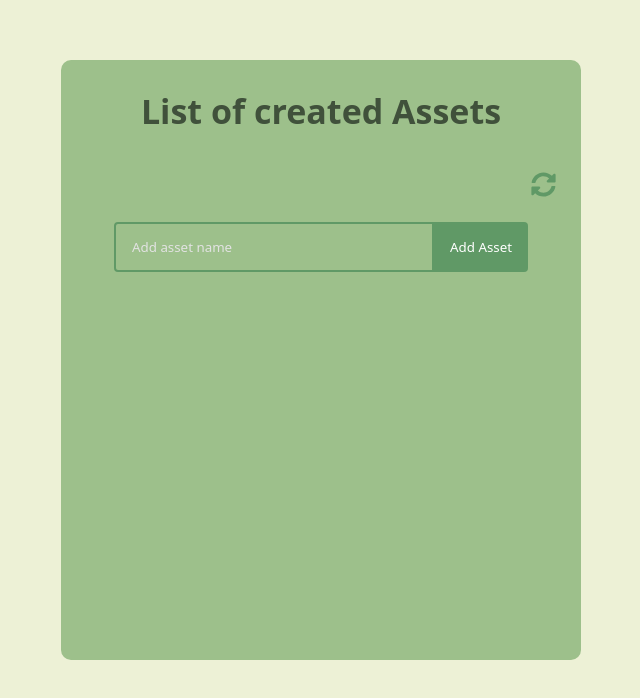
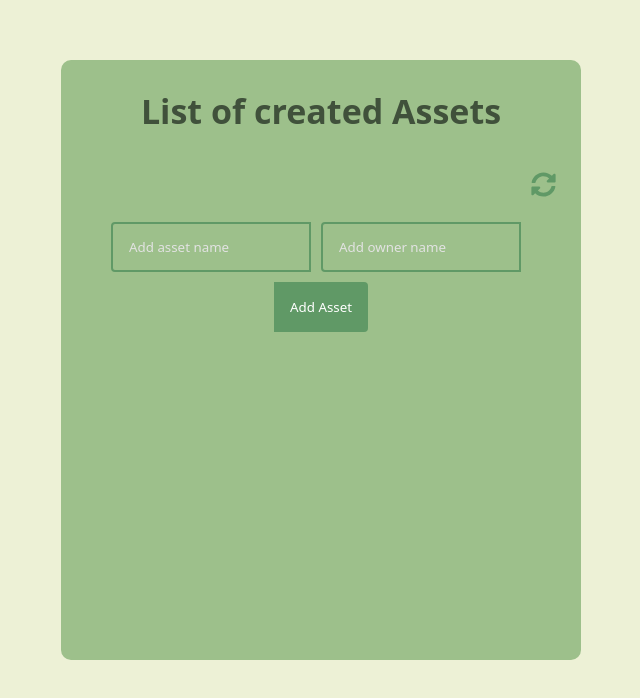
Before and after one commit to TallySolutions/Tally-Blockchain, a React (Create React App) app in the folder integerkey/integerkeyapp-react-web/: page / in a window 1280 px wide. Shown: the top 698 px of the page, without its empty margins (319-959 px from the left). Built offline with nearby package versions, Linux system fonts and the light colour scheme; no server answers.

Commit message:
added owner-propety. TODO: add chaincode function to transfer ownership

```diff
--- a/integerkey/integerkeyapp-react-web/src/App.css
+++ b/integerkey/integerkeyapp-react-web/src/App.css
@@ -34,14 +34,21 @@ h1 {
   margin-top: 10px;
 }
 
+.integerkey-form-inputs{
+  align-items: center;
+  margin-top: 0px;
+}
+
 .integerkey-input {
   padding: 14px 32px 14px 16px;
   border-radius: 4px 0 0 4px;
   border: 2px solid #609966;
   outline: none;
-  width: 320px;
+  width: 200px;
   background: transparent;
   color: #fff;
+  margin-bottom:10px;
+  margin-right: 10px;
 }
 
 .integerkey-input::placeholder {
--- a/integerkey/integerkeyapp-react-web/src/components/IntegerKeyForm.js
+++ b/integerkey/integerkeyapp-react-web/src/components/IntegerKeyForm.js
@@ -3,9 +3,14 @@ import React, {useState} from 'react' // useState is imported in order to track
 function IntegerKeyForm(props) {
     const [input_asset, setInputAsset] = useState('')  // name is taken as input
 
-    const handleChange = e =>{
+    const [input_owner, setInputOwner]= useState('')  // owner is taken as input
+
+    const handleChangeName = e =>{
         setInputAsset(e.target.value);
     }
+    const handleChangeOwner = e =>{
+      setInputOwner(e.target.value);
+  }
 
     const handleSubmit = e=>{
         e.preventDefault();  // preventing reloading of the page on clicking button
@@ -17,7 +22,8 @@ function IntegerKeyForm(props) {
                                             'Access-Control-Request-Headers' : 'Content-Type'
                                         },
                               body: JSON.stringify({
-                                Name: input_asset
+                                Name: input_asset,
+                                Owner: input_owner
                               })
                 })
                 .then(response => {
@@ -31,8 +37,9 @@ function IntegerKeyForm(props) {
                 } )
                 .then(data =>{
                            props.onSubmit({
-                                Name: data["Name"] ,
-                                displayValue: data["Name"] + " = " + data["Value"],
+                                Name: data.Name ,
+                                Owner: data.Owner,
+                                displayValue: data["Name"] + " = " + data["Value"] + " | owned by " + data["Owner"],
                                 isUpdating: false
                            });
                            setInputAsset('');
@@ -41,11 +48,19 @@ function IntegerKeyForm(props) {
 };
 
 
+// NOTE: FOR NOW, taking the owner name as input- instead of identifying the peer
+
   return (
     <form className='integerkey-form' onSubmit={handleSubmit}>
+        <div className='integerkey-form-inputs'>
+              <input type="text" placeholder="Add asset name" value={input_asset}
+                     name="assetname" className='integerkey-input' onChange={handleChangeName}
+              />
 
-        <input type="text" placeholder="Add asset name" value={input_asset} name="assetname" className='integerkey-input' onChange={handleChange}/>
-
+              <input type="text" placeholder="Add owner name" value={input_owner}
+                     name="assetowner" className='integerkey-input' onChange={handleChangeOwner}
+              />
+        </div>
         <button className='integerkey-button'>Add asset</button>
     </form>
   )
--- a/integerkey/integerkeyapp-react-web/src/components/IntegerKeyList.js
+++ b/integerkey/integerkeyapp-react-web/src/components/IntegerKeyList.js
@@ -65,7 +65,8 @@ class IntegerKeyList extends React.Component {
         },
         body: JSON.stringify({
           Name: asset.Name,
-          Value: "1"
+          Value: "1" ,
+          Owner: asset.Owner
         })
       })
         .then(response => {
@@ -82,8 +83,8 @@ class IntegerKeyList extends React.Component {
           }else{
             console.log(JSON.stringify(data));
             asset.Value = data.Value
-            asset.displayValue = data.Name + " = " + data.Value;
-            this.updateAsset(asset.Name, asset.Value)
+            asset.displayValue = data.Name + " = " + data.Value + " | owned by " + data.Owner;
+            this.updateAsset(asset.Name, asset.Value, asset.Owner)
           }
         });
 
@@ -99,7 +100,8 @@ class IntegerKeyList extends React.Component {
         },
         body: JSON.stringify({
           Name: asset.Name,
-          Value: "1"
+          Value: "1",
+          Owner: asset.Owner
         })
       })
       .then(response => {
@@ -116,8 +118,8 @@ class IntegerKeyList extends React.Component {
         }else{
           console.log(JSON.stringify(data));
           asset.Value = data.Value
-          asset.displayValue = data.Name + " = " + data.Value;
-          this.updateAsset(asset.Name, asset.Value)
+          asset.displayValue = data.Name + " = " + data.Value + " | owned by " + data.Owner;
+          this.updateAsset(asset.Name, asset.Value, asset.Owner)
         }
       });
 
@@ -153,12 +155,13 @@ class IntegerKeyList extends React.Component {
     };
 
 
-    this.updateAsset = (Name, Value) => {
+    this.updateAsset = (Name, Value, Owner) => {
       let updatedAssets = this.state.Assets.list.map(asset => {
         if (asset.Name === Name) {
           asset.Name = Name;
           asset.Value = Value;
-          asset.displayValue = Name + '=' + Value;
+          asset.Owner= Owner;
+          asset.displayValue = Name + '=' + Value + " | owned by " + Owner;
           asset.isUpdating = false;
           return asset;
         }else{
@@ -200,8 +203,8 @@ class IntegerKeyList extends React.Component {
              var assets = [];
              //loop throug data array
              data.forEach(function (obj) {
-               //create new asset objec, Name, Value and displayValue, add to assets
-               var asset = { Name: obj.Name, Value: obj.Value, displayValue: obj.Name + " = " + obj.Value }
+               //create new asset objec, Name, Value, Owner and displayValue, add to assets
+               var asset = { Name: obj.Name, Value: obj.Value, Owner: obj.Owner, displayValue: obj.Name + " = " + obj.Value + " | owned by "+ obj.Owner}
                assets.push(asset);
              });
 
```
